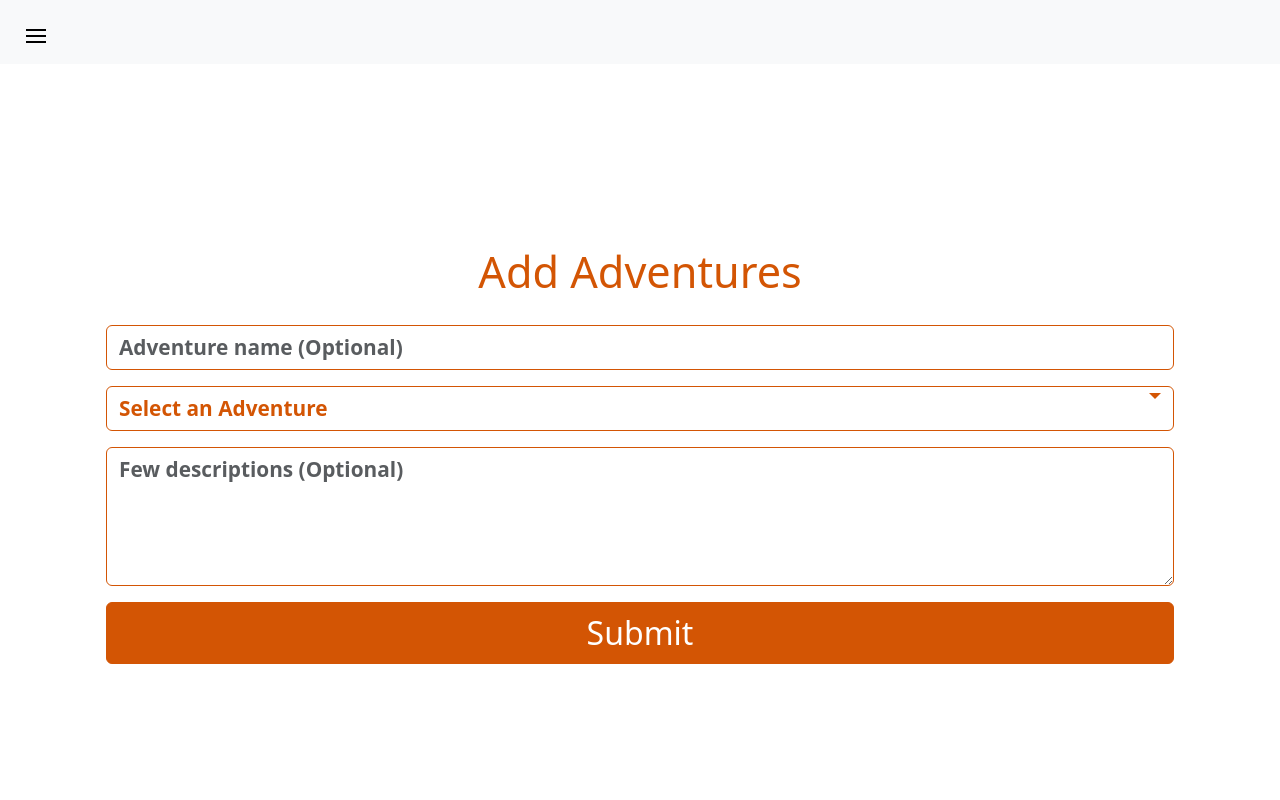
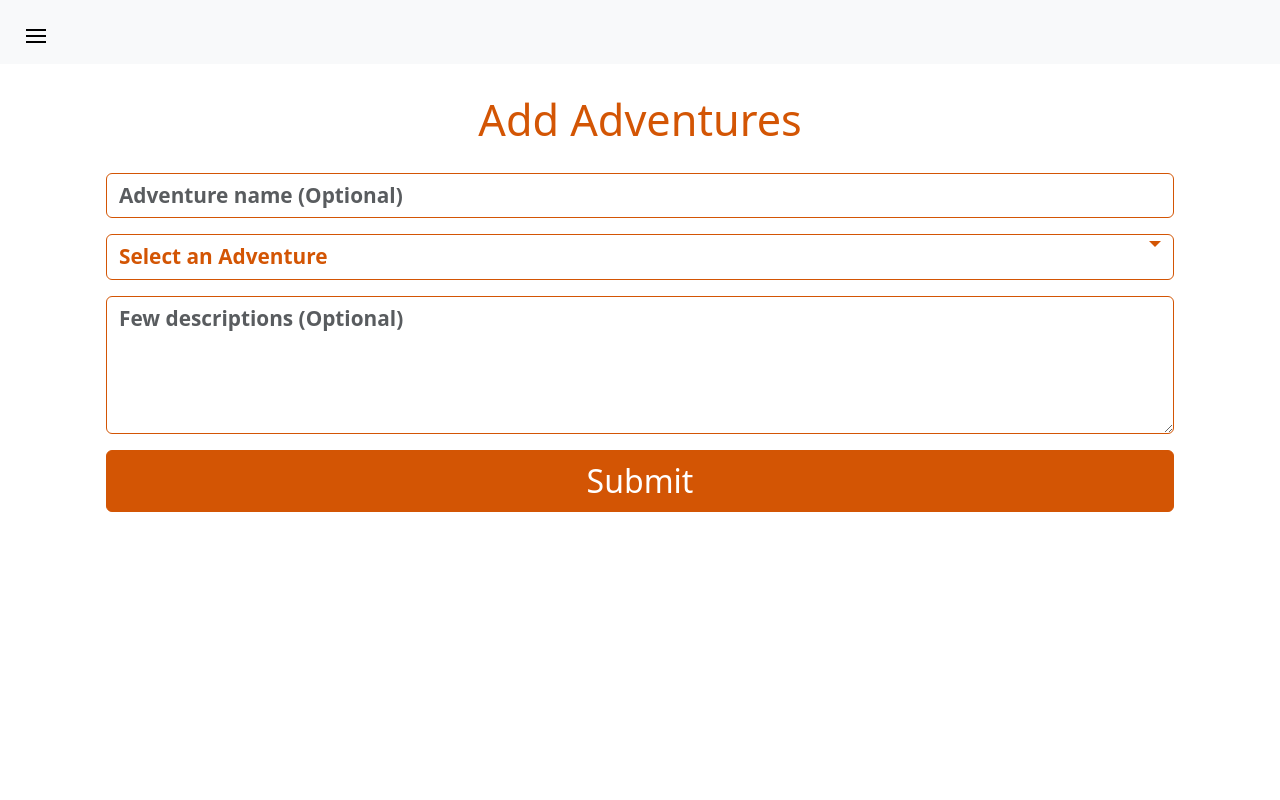
Before and after one commit to bilalrajput09/Outdoor-Adventure-Bookings, a React (Create React App) app: page /addAdventure in a window 1280 px wide. Shown: the top 800 px of the page. Built offline with nearby package versions, Linux system fonts and the light colour scheme.

Commit message:
Fix alignment for add adenvtures form.

```diff
--- a/src/Components/CreateAdventuresForm.jsx
+++ b/src/Components/CreateAdventuresForm.jsx
@@ -49,7 +49,6 @@ function CreateAdventuresForm() {
 
   // navigate to adventures index page on successful new adventure creation
   useEffect(() => {
-    console.log('creation success: ', creationSuccess);
     if (creationSuccess) navigate('/');
   }, [creationSuccess]);
 
@@ -100,7 +99,7 @@ function CreateAdventuresForm() {
   // JSX rendering for the component
   return (
     <>
-      <div className="container-fluid vh-100 d-flex justify-content-center align-items-center mb-5">
+      <div className="container-fluid mt-5 d-flex justify-content-center align-items-center">
         <Form
           onSubmit={handleSubmit}
           className="container justify-content-center"
```
